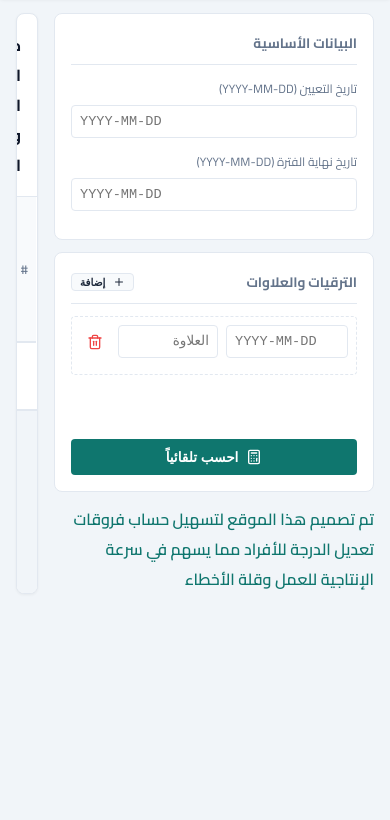
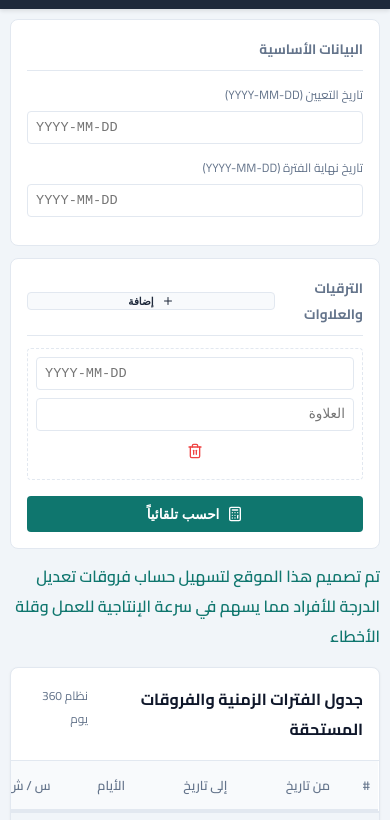
Before and after one commit to IBRAHIM-ALFAIFI/frogat, a website: page index.html in a window 390 px wide. Shown: the part 101-921 px from the top of the page. Before the commit the page ends 844 px from the top, so only its background shows below. Drawn offline with nearby package versions, Linux system fonts and the light colour scheme.

Commit message:
Add files via upload

```diff
--- a/index.html
+++ b/index.html
@@ -312,7 +312,23 @@
         page-break-inside: avoid;
       }
     }
-  </style>
+
+
+/* Responsive */
+@media (max-width:768px){
+body{height:auto;overflow:auto;}
+.main-layout{grid-template-columns:1fr;height:auto;padding:10px;}
+.app-header{flex-direction:column;gap:10px;padding:12px}
+.app-header h1{font-size:1rem;text-align:center}
+.sidebar,.content-area{width:100%}
+.table-viewport{overflow:auto;-webkit-overflow-scrolling:touch}
+table{min-width:700px}
+.total-bar{flex-direction:column;gap:10px;align-items:flex-start;padding:12px}
+.promo-item{grid-template-columns:1fr}
+.btn{width:100%}
+}
+
+</style>
 </head>
 <body>
 
```
